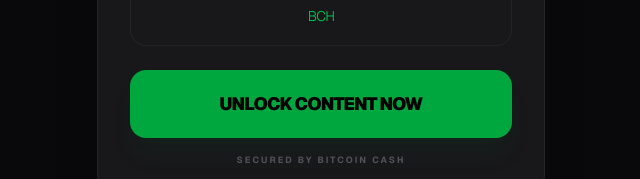
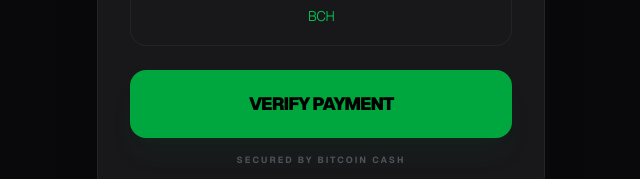
Before and after one commit to saleemm1/payonce-cash, a Next.js app: page /unlock in a window 1280 px wide. Shown: the part 597-776 px from the top of the page, without its empty margins (319-959 px from the left). Built offline with nearby package versions, Linux system fonts and the light colour scheme.

Commit message:
Update page.js

```diff
--- a/app/unlock/page.js
+++ b/app/unlock/page.js
@@ -138,7 +138,7 @@
           </div>
 
           <button onClick={() => setChecking(true)} className="w-full bg-green-600 hover:bg-green-500 text-black font-black py-5 rounded-2xl transition-all shadow-xl shadow-green-900/10 uppercase tracking-tighter text-lg active:scale-95">
-            {checking ? 'Awaiting Payment...' : 'Unlock Content Now'}
+            {checking ? 'Awaiting Payment...' : 'Verify Payment'}
           </button>
 
           <p className="text-center text-[9px] text-zinc-600 mt-4 uppercase font-bold tracking-[2px]">Secured by Bitcoin Cash</p>
```
